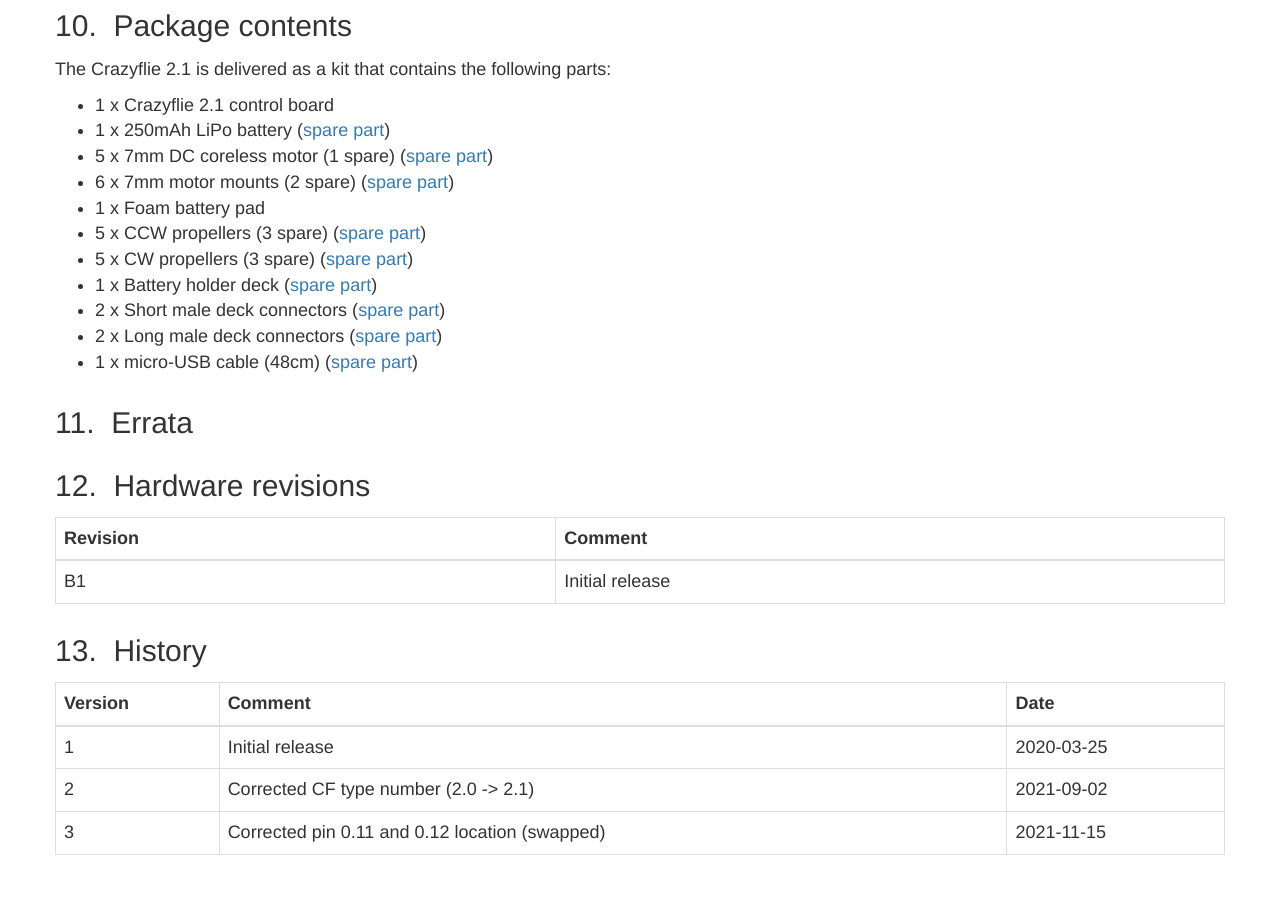
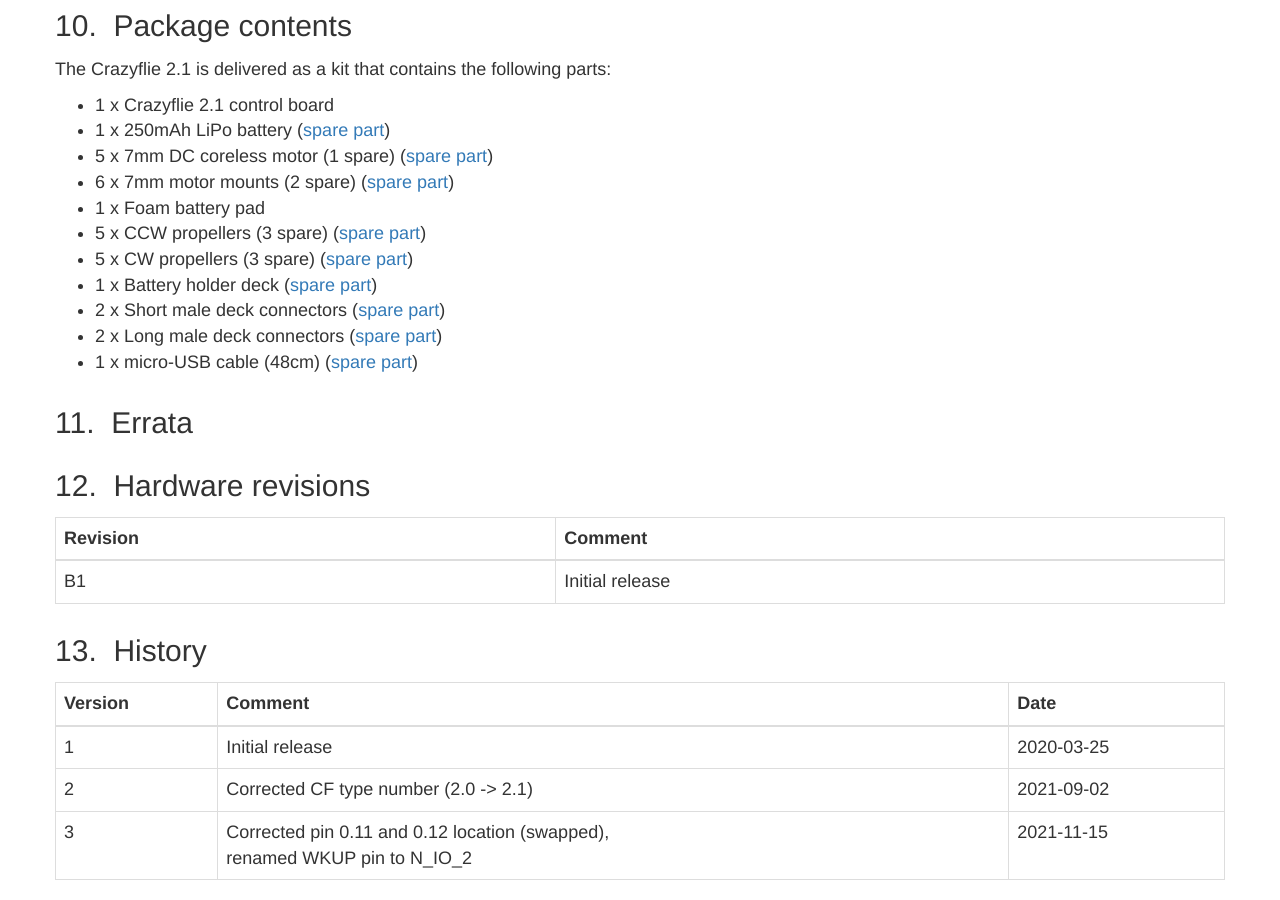
Before and after one commit to bitcraze/hardware, a Jekyll site: the page built from src/products/crazyflie-2_1/datasheet/index.md, in a window 1280 px wide and 900 px high, scrolled down 3762 px. Built offline with Jekyll 4.4.1, drawn with Linux system fonts in a browser that asks for light colours; before the commit the page ends 4637 px from its top, so only the background shows below that.

Commit message:
Rename WKUP pin to N_IO_2
Pin 0.11 has no wake-up functionality.

```diff
--- a/src/products/crazyflie-2_1/datasheet/index.md
+++ b/src/products/crazyflie-2_1/datasheet/index.md
@@ -126,4 +126,4 @@ The Crazyflie 2.1 is delivered as a kit that contains the following parts:
 | ------- | ------- | ---- |
 | 1 | Initial release | 2020-03-25 |
 | 2 | Corrected CF type number (2.0 -> 2.1) | 2021-09-02 |
-| 3 | Corrected pin 0.11 and 0.12 location (swapped) | 2021-11-15 |
+| 3 | Corrected pin 0.11 and 0.12 location (swapped),<br /> renamed WKUP pin to N\_IO_2 | 2021-11-15 |
```
Also changed, not shown: src/products/crazyflie-2_0/datasheet/index.md (+1 -1 lines), src/products/crazyflie-2_0/datasheet/crazyflie_2_1-deck-connector-multiplex.png, src/products/crazyflie-2_1/datasheet/crazyflie_2_1-deck-connector-multiplex.png.
